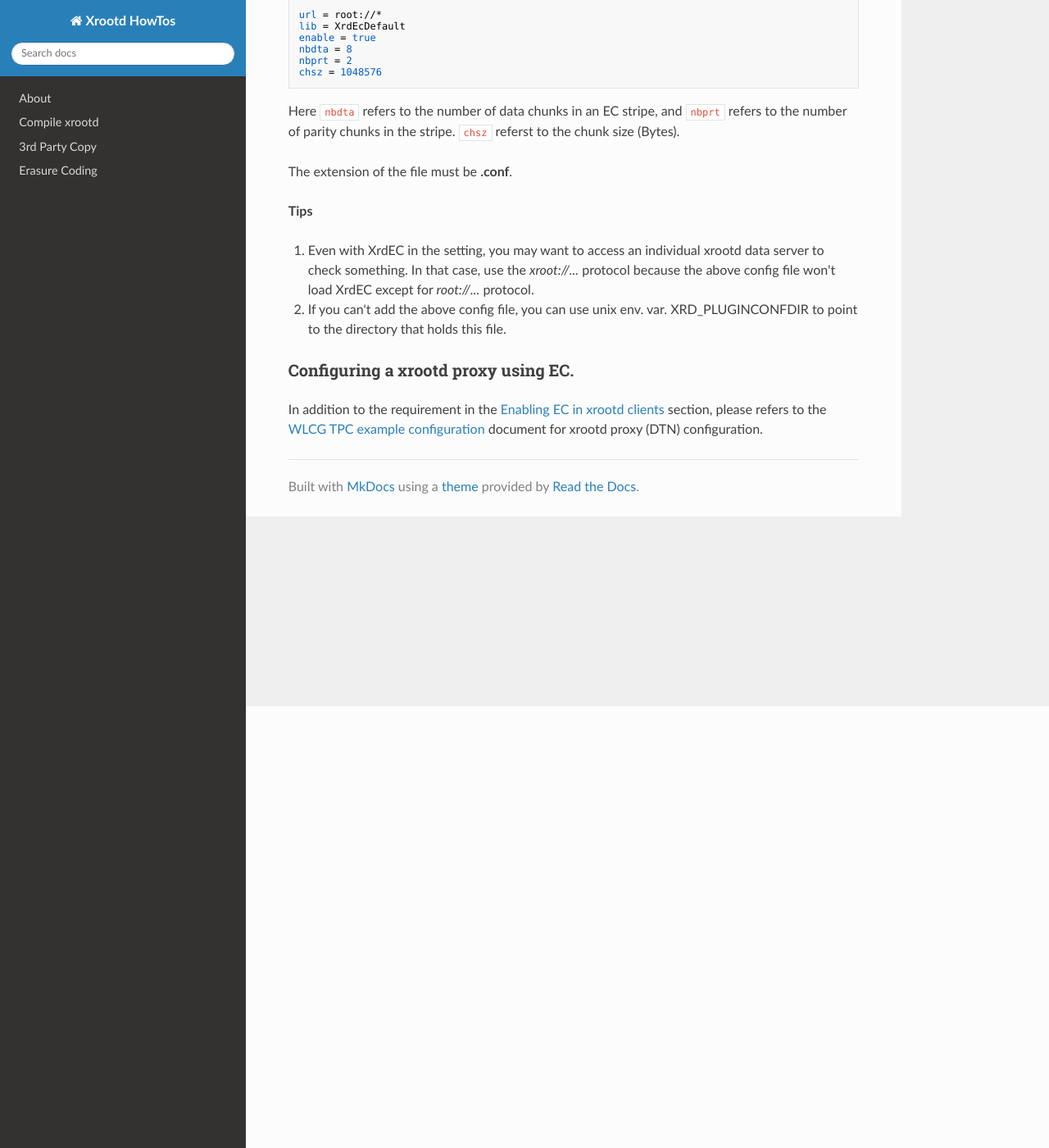
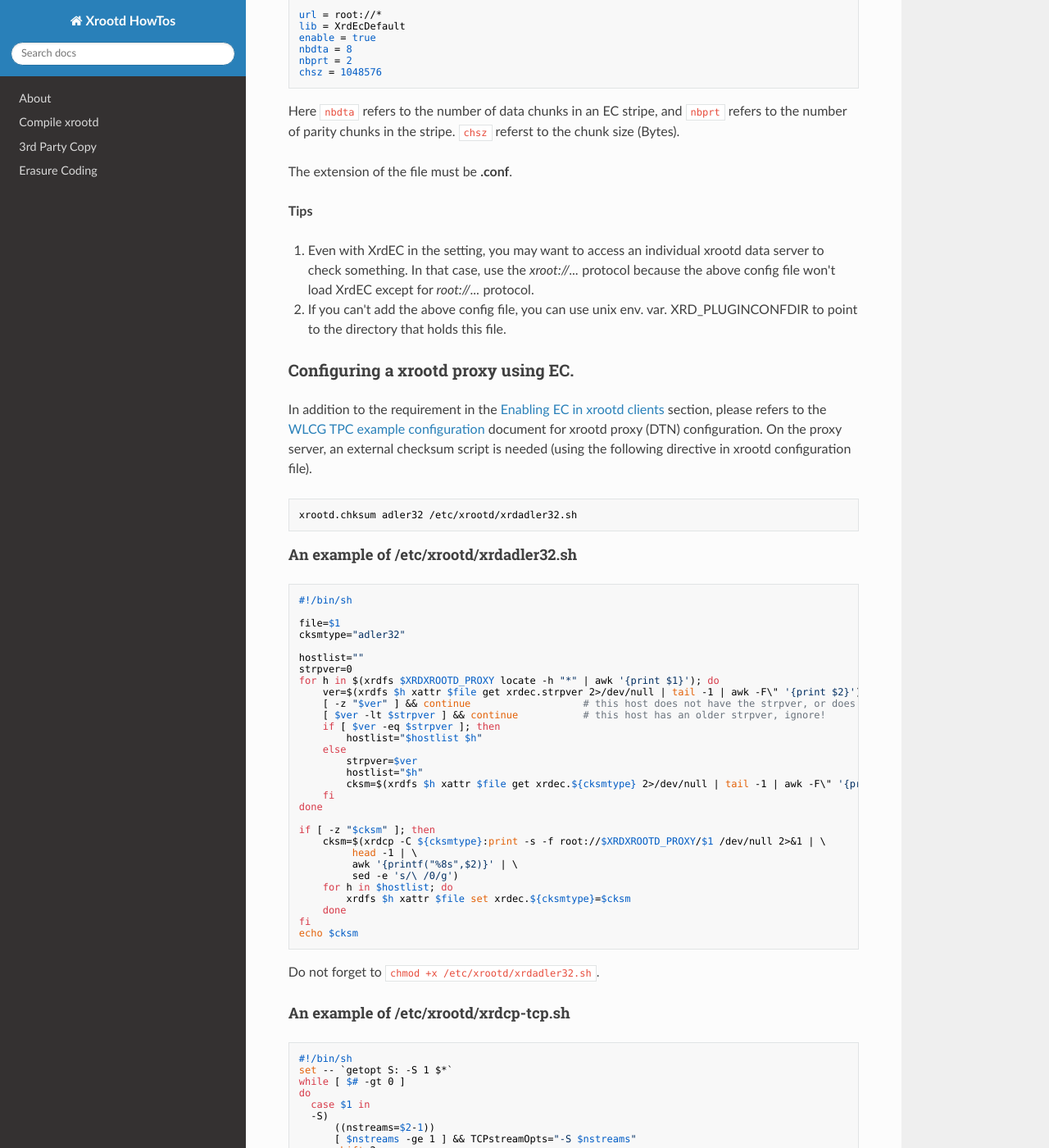
Before and after one commit to xrootd/howto, an MkDocs documentation site: the page built from docs/ec/config.md, in a window 1280 px wide and 1400 px high, scrolled down 539 px. Shown: the whole window at 82% size. Built offline with MkDocs 1.6.1, drawn with Linux system fonts in a browser that asks for light colours; nearby versions of some CDN libraries; some of the changed text lies outside the part shown.

Commit message:
add missing scripts

````diff
--- a/docs/ec/config.md
+++ b/docs/ec/config.md
@@ -43,4 +43,71 @@ The extension of the file must be **.conf**.
 In addition to the requirement in the [Enabling EC in xrootd clients](#enable-ec-in-xrootd-clients)
 section, please refers to the
 [WLCG TPC example configuration](../tpc/#an-example-of-wlcg-tpc-configuration-with-x509-authentication)
-document for xrootd proxy (DTN) configuration.
+document for xrootd proxy (DTN) configuration. On the proxy server, an external checksum script
+is needed (using the following directive in xrootd configuration file).
+```
+xrootd.chksum adler32 /etc/xrootd/xrdadler32.sh
+```
+
+#### An example of **/etc/xrootd/xrdadler32.sh**
+
+```
+#!/bin/sh
+
+file=$1
+cksmtype="adler32"
+
+hostlist=""
+strpver=0
+for h in $(xrdfs $XRDXROOTD_PROXY locate -h "*" | awk '{print $1}'); do
+    ver=$(xrdfs $h xattr $file get xrdec.strpver 2>/dev/null | tail -1 | awk -F\" '{print $2}')
+    [ -z "$ver" ] && continue                   # this host does not have the strpver, or does not have the file
+    [ $ver -lt $strpver ] && continue           # this host has an older strpver, ignore!
+    if [ $ver -eq $strpver ]; then
+        hostlist="$hostlist $h"
+    else
+        strpver=$ver
+        hostlist="$h"
+        cksm=$(xrdfs $h xattr $file get xrdec.${cksmtype} 2>/dev/null | tail -1 | awk -F\" '{print $2}')
+    fi
+done
+
+if [ -z "$cksm" ]; then
+    cksm=$(xrdcp -C ${cksmtype}:print -s -f root://$XRDXROOTD_PROXY/$1 /dev/null 2>&1 | \
+         head -1 | \
+         awk '{printf("%8s",$2)}' | \
+         sed -e 's/\ /0/g')
+    for h in $hostlist; do
+        xrdfs $h xattr $file set xrdec.${cksmtype}=$cksm
+    done
+fi
+echo $cksm
+```
+Do not forget to `chmod +x /etc/xrootd/xrdadler32.sh`.
+
+#### An example of **/etc/xrootd/xrdcp-tcp.sh**
+
+```
+#!/bin/sh
+set -- `getopt S: -S 1 $*`
+while [ $# -gt 0 ]
+do
+  case $1 in
+  -S)
+      ((nstreams=$2-1))
+      [ $nstreams -ge 1 ] && TCPstreamOpts="-S $nstreams"
+      shift 2
+      ;;
+  --)
+      shift
+      break
+      ;;
+  esac
+done
+
+src=$1
+dst=$2
+
+xrdcp --server -s $TCPstreamOpts $src - | xrdcp -s - root://$XRDXROOTD_PROXY/$dst
+```
+Do not forget to `chmod +x /etc/xrootd/xrdcp-tpc.sh`.
````
